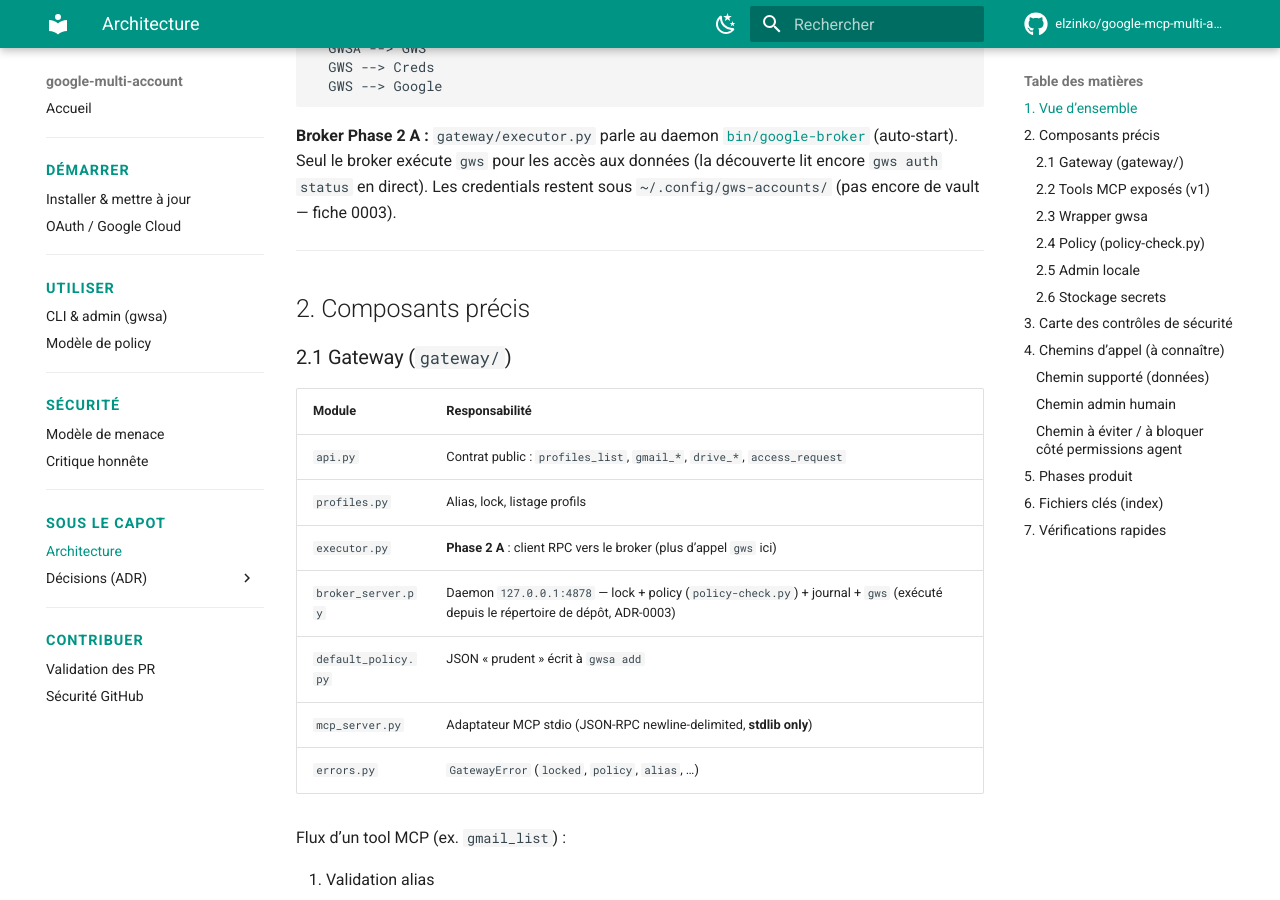
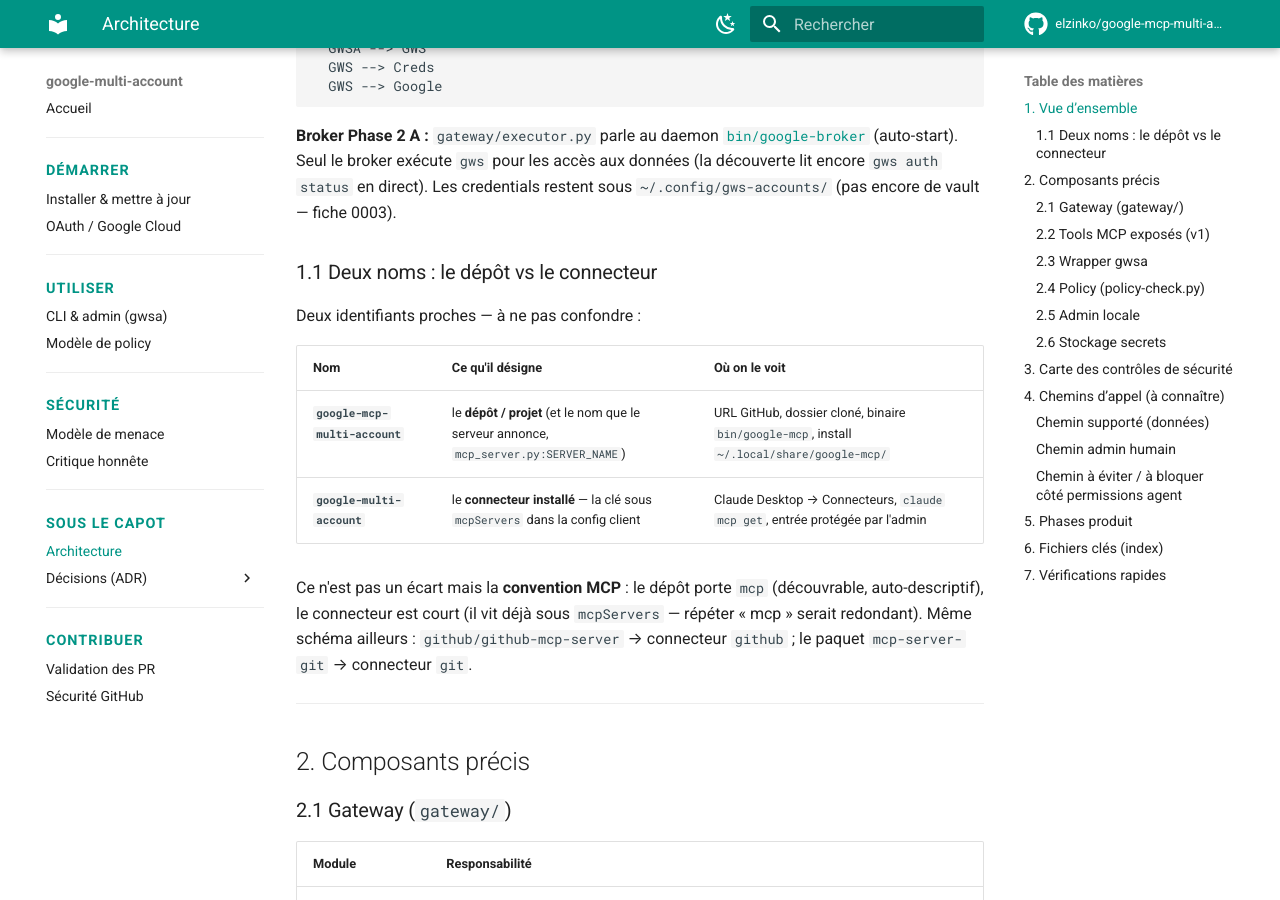
Before and after one commit to elzinko/google-mcp-multi-account, an MkDocs documentation site: the page built from docs/architecture.md, in a window 1280 px wide and 900 px high, scrolled down 1600 px. Built offline with MkDocs 1.6.1 and Material for MkDocs 9.7.7, drawn with Linux system fonts in a browser that asks for light colours; comment, search, counter and statistics services are not loaded.

Commit message:
docs(site): expliquer les deux noms (dépôt vs connecteur MCP)
Le dépôt s'appelle google-mcp-multi-account mais le connecteur branché dans les clients s'appelle google-multi-account (sans « mcp ») — source de confusion. Note canonique dans architecture.md (§1.1, ancre #noms-depot-connecteur) et renvoi court dans mcp-setup.md, au point de config. C'est la convention MCP (cf. github-mcp-server → github).

Co-Authored-By: Claude Opus 4.8 <noreply@anthropic.com>

```diff
--- a/docs/architecture.md
+++ b/docs/architecture.md
@@ -75,6 +75,20 @@ flowchart TD
 `gws` pour les accès aux données (la découverte lit encore `gws auth status` en
 direct). Les credentials restent sous `~/.config/gws-accounts/` (pas encore de
 vault — fiche 0003).
+
+### 1.1 Deux noms : le dépôt vs le connecteur { #noms-depot-connecteur }
+
+Deux identifiants proches — à ne pas confondre :
+
+| Nom | Ce qu'il désigne | Où on le voit |
+|-----|------------------|---------------|
+| **`google-mcp-multi-account`** | le **dépôt / projet** (et le nom que le serveur annonce, `mcp_server.py:SERVER_NAME`) | URL GitHub, dossier cloné, binaire `bin/google-mcp`, install `~/.local/share/google-mcp/` |
+| **`google-multi-account`** | le **connecteur installé** — la clé sous `mcpServers` dans la config client | Claude Desktop → Connecteurs, `claude mcp get`, entrée protégée par l'admin |
+
+Ce n'est pas un écart mais la **convention MCP** : le dépôt porte `mcp` (découvrable,
+auto-descriptif), le connecteur est court (il vit déjà sous `mcpServers` — répéter
+« mcp » serait redondant). Même schéma ailleurs : `github/github-mcp-server` →
+connecteur `github` ; le paquet `mcp-server-git` → connecteur `git`.
 
 ---
 
```
Also changed, not shown: docs/mcp-setup.md (+6 -0 lines).
